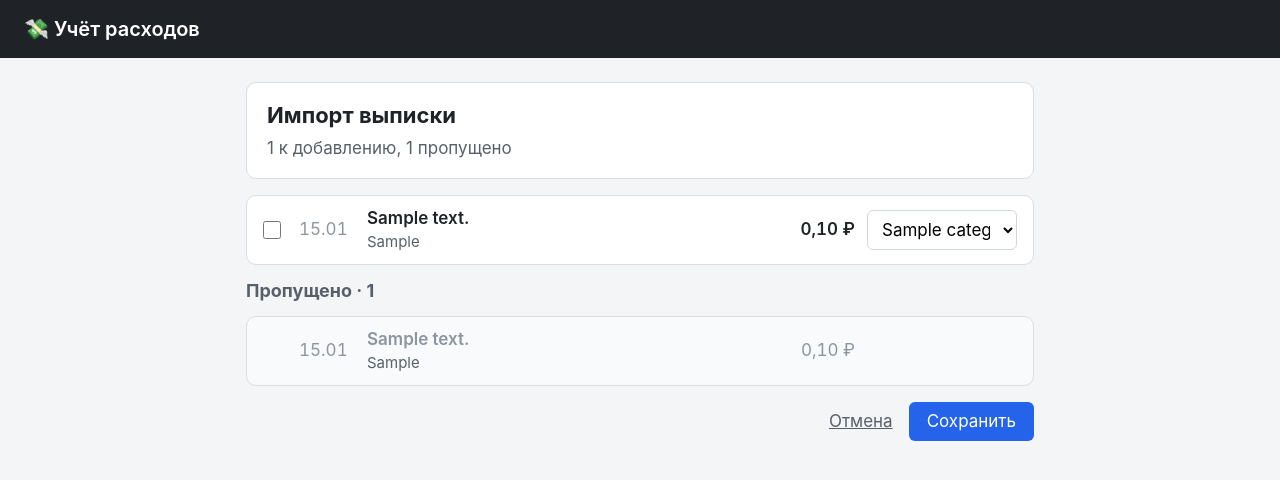
After one commit to vyacheslav-startsev/expenses-demo, a FastAPI app: template app/templates/import.html in a window 1280 px wide. The commit adds this page. Shown: the top 480 px of the page. Run offline with FastAPI, Linux system fonts and the light colour scheme; the template is opened without the code that fills it: most values are stand-ins (such as "Sample title", 1, 10 or a date in 2020).

Commit message:
feat: загрузка выписки с экраном проверки

```diff
--- a/app/main.py
+++ b/app/main.py
@@ -1,14 +1,16 @@
 from contextlib import asynccontextmanager
+from dataclasses import replace
 from datetime import date
 from pathlib import Path
 
-from fastapi import FastAPI, Form, HTTPException, Request
+from fastapi import FastAPI, Form, HTTPException, Request, UploadFile
 from fastapi.responses import HTMLResponse, RedirectResponse
 from fastapi.staticfiles import StaticFiles
 from fastapi.templating import Jinja2Templates
 
 from app import db
 from app.money import format_rub, parse_amount
+from app.statement import StatementError, parse_statement
 
 BASE = Path(__file__).parent
 
@@ -97,3 +99,50 @@ def create(
 def delete(expense_id: int, month: str = Form(...)):
     db.delete_expense(expense_id)
     return RedirectResponse(f"/?month={check_month(month)}", status_code=303)
+
+
+@app.post("/import", response_class=HTMLResponse)
+async def upload_statement(request: Request, statement: UploadFile):
+    try:
+        rows = parse_statement(await statement.read())
+    except StatementError as err:
+        raise HTTPException(status_code=400, detail=str(err)) from None
+    known = db.known_refs([r.ref for r in rows if r.skip_reason is None])
+    rows = [
+        replace(r, skip_reason="уже загружено", selected=False) if r.ref in known else r
+        for r in rows
+    ]
+    return templates.TemplateResponse(
+        request,
+        "import.html",
+        {
+            "candidates": [r for r in rows if r.skip_reason is None],
+            "skipped": [r for r in rows if r.skip_reason is not None],
+            "all_categories": db.CATEGORIES,
+        },
+    )
+
+
+@app.post("/import/save")
+async def save_statement(request: Request):
+    form = await request.form()
+    picked = sorted({int(i) for i in form.getlist("pick") if str(i).isdigit()})
+    rows = []
+    try:
+        for i in picked:
+            day = date.fromisoformat(str(form[f"spent_on_{i}"]))
+            amount_kop = int(str(form[f"amount_kop_{i}"]))
+            category = str(form[f"category_{i}"])
+            if amount_kop <= 0:
+                raise ValueError("Сумма должна быть больше нуля")
+            if category not in db.CATEGORIES:
+                raise ValueError("Неизвестная категория")
+            rows.append((day.isoformat(), amount_kop, category,
+                         str(form[f"note_{i}"]).strip(), str(form[f"ref_{i}"])))
+    except (KeyError, ValueError) as err:
+        raise HTTPException(status_code=400, detail=f"Ошибка в строке импорта: {err}") from None
+    if not rows:
+        return RedirectResponse("/", status_code=303)
+    db.add_imported(rows)
+    latest = max(row[0] for row in rows)
+    return RedirectResponse(f"/?month={latest[:7]}", status_code=303)
--- a/app/static/style.css
+++ b/app/static/style.css
@@ -143,8 +143,32 @@ button.ghost:hover { color: #dc2626; }
 
 .empty { color: #57606a; }
 
+form.upload {
+  display: flex;
+  flex-wrap: wrap;
+  gap: 10px;
+  align-items: center;
+}
+form.upload input[type="file"] { flex: 1; min-width: 0; }
+
+.import-summary { margin: 4px 0 0; color: #57606a; }
+.import-row { grid-template-columns: 24px 56px 1fr auto 150px; }
+.import-row input[type="checkbox"] { width: 18px; height: 18px; margin: 0; }
+.import-row.skipped { color: #8c959f; background: #f9fafb; }
+.import-row.skipped .row-sum { font-weight: 400; }
+.import-actions {
+  display: flex;
+  justify-content: flex-end;
+  align-items: center;
+  gap: 16px;
+  margin: 16px 0 0;
+}
+.import-actions a { color: #57606a; }
+
 @media (max-width: 560px) {
   form.add { grid-template-columns: 1fr; }
   form.add input[name="note"] { grid-column: auto; }
   .chart li { grid-template-columns: 90px 1fr 90px; }
+  .import-row { grid-template-columns: 24px 44px 1fr auto; }
+  .import-row select, .import-row.skipped > span:last-child { grid-column: 2 / -1; }
 }
--- /dev/null
+++ b/app/templates/import.html
@@ -0,0 +1,62 @@
+{% extends "base.html" %}
+{% block title %}Импорт выписки · Учёт расходов{% endblock %}
+{% block content %}
+<section class="card">
+  <h1>Импорт выписки</h1>
+  <p class="import-summary">{{ candidates|length }} к добавлению, {{ skipped|length }} пропущено</p>
+</section>
+
+<form method="post" action="/import/save">
+  <input type="hidden" name="count" value="{{ candidates|length }}">
+  {% if candidates %}
+  <ul class="list">
+    {% for r in candidates %}
+    {% set i = loop.index0 %}
+    <li class="card row import-row">
+      <input type="hidden" name="ref_{{ i }}" value="{{ r.ref }}">
+      <input type="hidden" name="spent_on_{{ i }}" value="{{ r.spent_on }}">
+      <input type="hidden" name="amount_kop_{{ i }}" value="{{ r.amount_kop }}">
+      <input type="hidden" name="note_{{ i }}" value="{{ r.note }}">
+      <input type="checkbox" name="pick" value="{{ i }}" aria-label="Добавить"{% if r.selected %} checked{% endif %}>
+      <span class="row-date">{{ r.spent_on[8:10] }}.{{ r.spent_on[5:7] }}</span>
+      <span class="row-main">
+        <span class="row-cat">{{ r.note }}</span>
+        <span class="row-note">{{ r.bank_category }}</span>
+      </span>
+      <span class="row-sum">{{ r.amount_kop|rub }}</span>
+      <select name="category_{{ i }}" aria-label="Категория">
+        {% for name in all_categories %}
+        <option value="{{ name }}"{% if name == r.category %} selected{% endif %}>{{ name }}</option>
+        {% endfor %}
+      </select>
+    </li>
+    {% endfor %}
+  </ul>
+  {% else %}
+  <p class="empty">Новых расходов в выписке нет.</p>
+  {% endif %}
+
+  {% if skipped %}
+  <h2 class="count">Пропущено · {{ skipped|length }}</h2>
+  <ul class="list">
+    {% for r in skipped %}
+    <li class="card row import-row skipped">
+      <span></span>
+      <span class="row-date">{{ r.spent_on[8:10] }}.{{ r.spent_on[5:7] }}</span>
+      <span class="row-main">
+        <span class="row-cat">{{ r.note }}</span>
+        <span class="row-note">{{ r.skip_reason }}</span>
+      </span>
+      <span class="row-sum">{{ r.amount_kop|rub }}</span>
+      <span></span>
+    </li>
+    {% endfor %}
+  </ul>
+  {% endif %}
+
+  <p class="import-actions">
+    <a href="/">Отмена</a>
+    <button type="submit">Сохранить</button>
+  </p>
+</form>
+{% endblock %}
```
Also changed, not shown: app/templates/index.html (+8 -0 lines), tests/test_import.py (added, +153 -0 lines), README.md.
